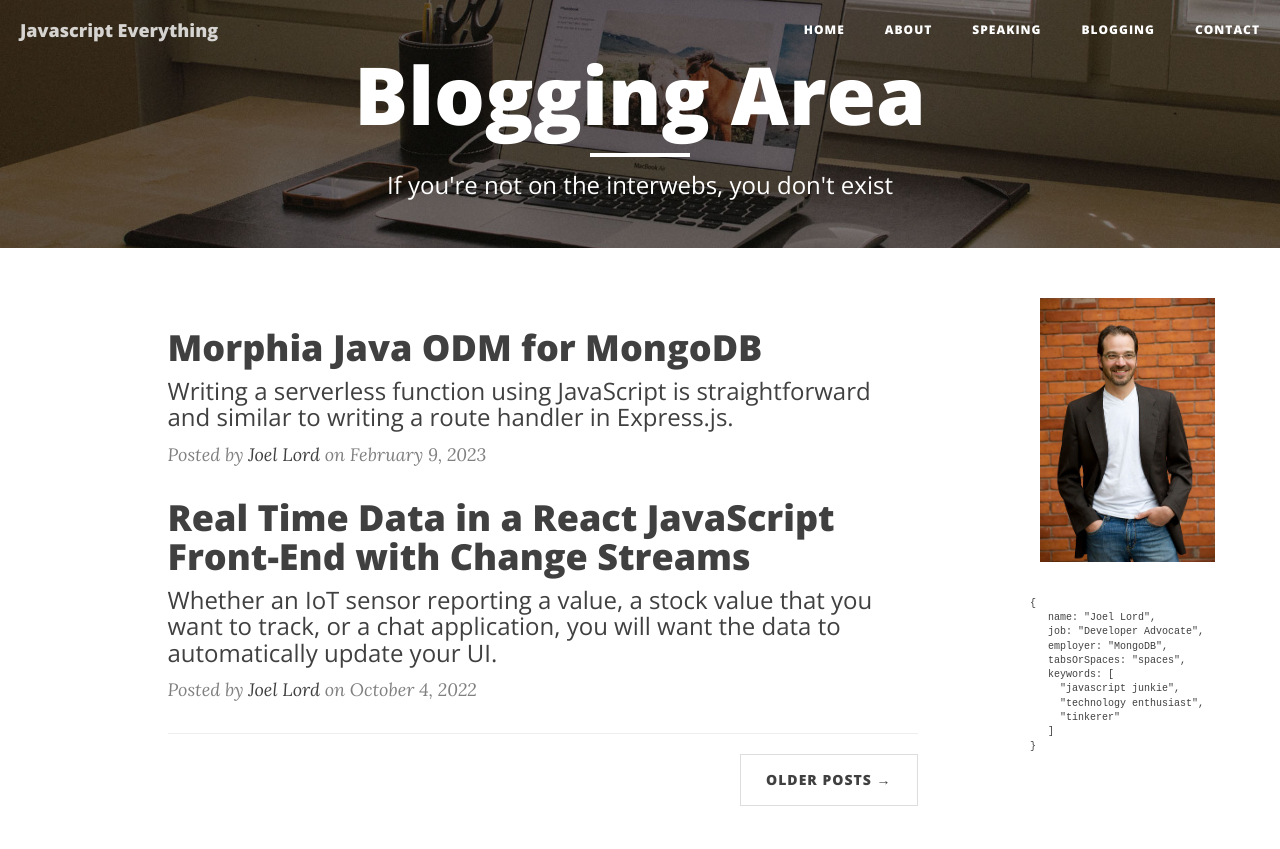
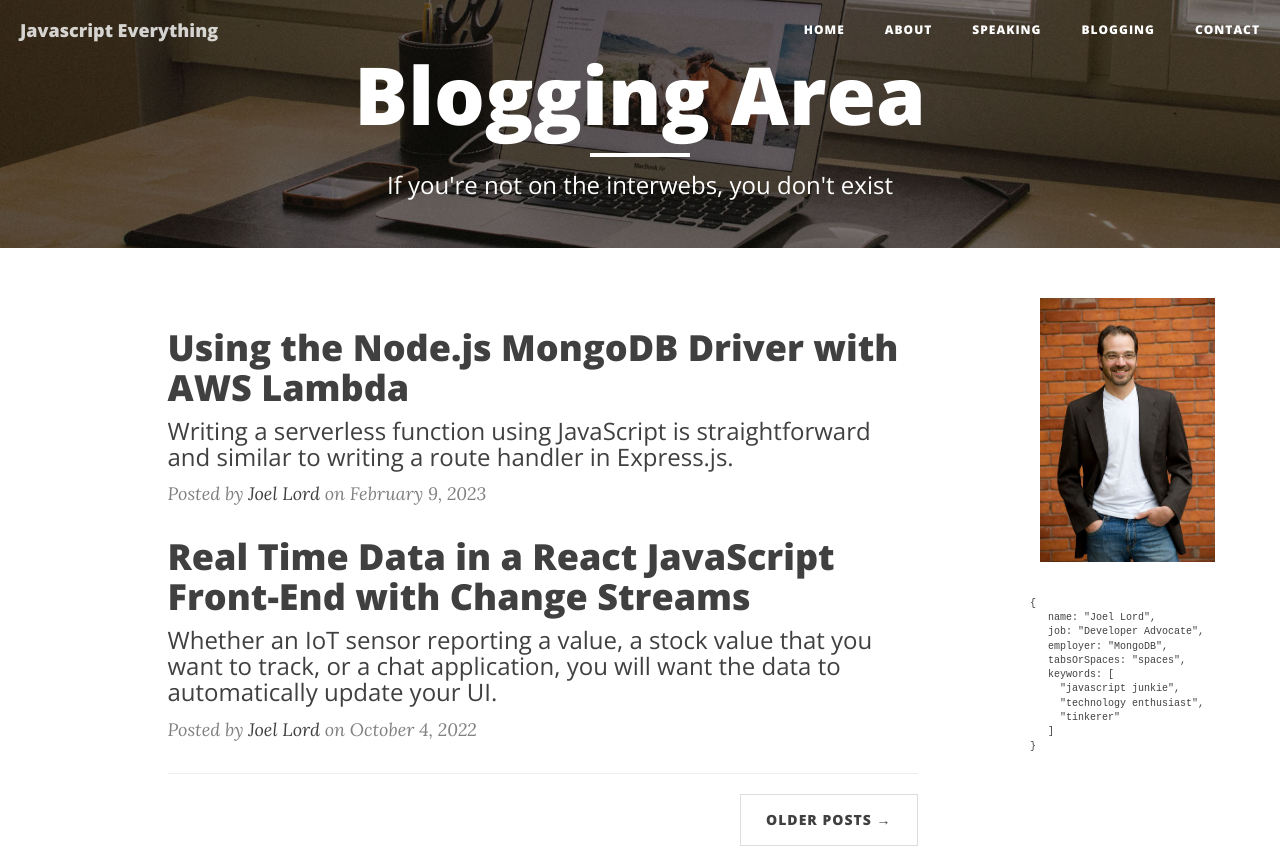
Before and after one commit to joellord/blog, a Gatsby site: page /blog in a window 1280 px wide. Shown: the top 849 px of the page. Built offline with nearby package versions, Linux system fonts and the light colour scheme; Gatsby itself is replaced by a stand-in of ours.

Commit message:
Fixed one title

```diff
--- a/src/pages/2023-02-09_lambda_mongodb/index.md
+++ b/src/pages/2023-02-09_lambda_mongodb/index.md
@@ -1,7 +1,7 @@
 ---
 path: "/blog/post/2023-02-09_lambda_mongodb"
 date: "2023-02-09"
-title: "Morphia Java ODM for MongoDB"
+title: "Using the Node.js MongoDB Driver with AWS Lambda"
 summary: "Writing a serverless function using JavaScript is straightforward and similar to writing a route handler in Express.js."
 abstract: "Writing a serverless function using JavaScript is straightforward and similar to writing a route handler in Express.js."
 author: "Joel Lord"
```
